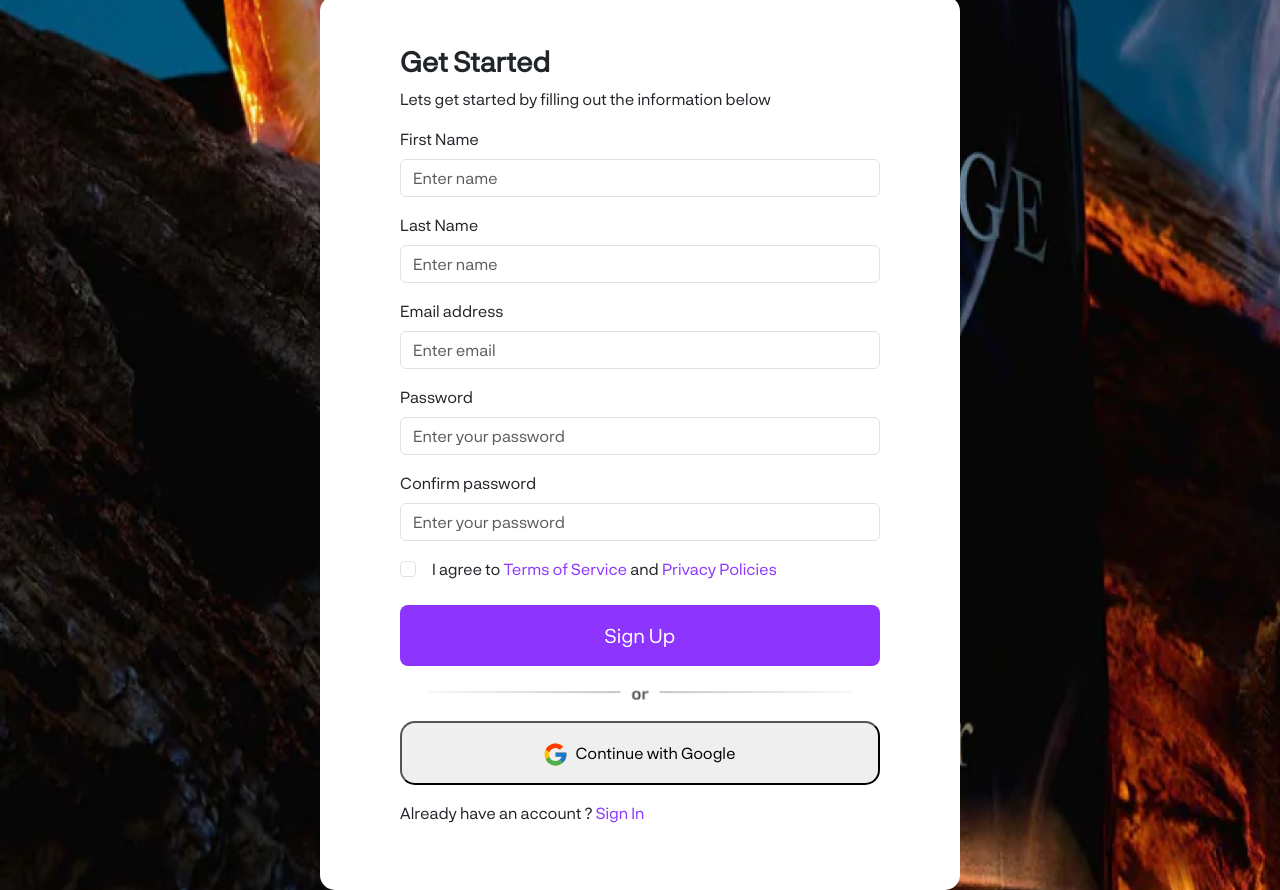
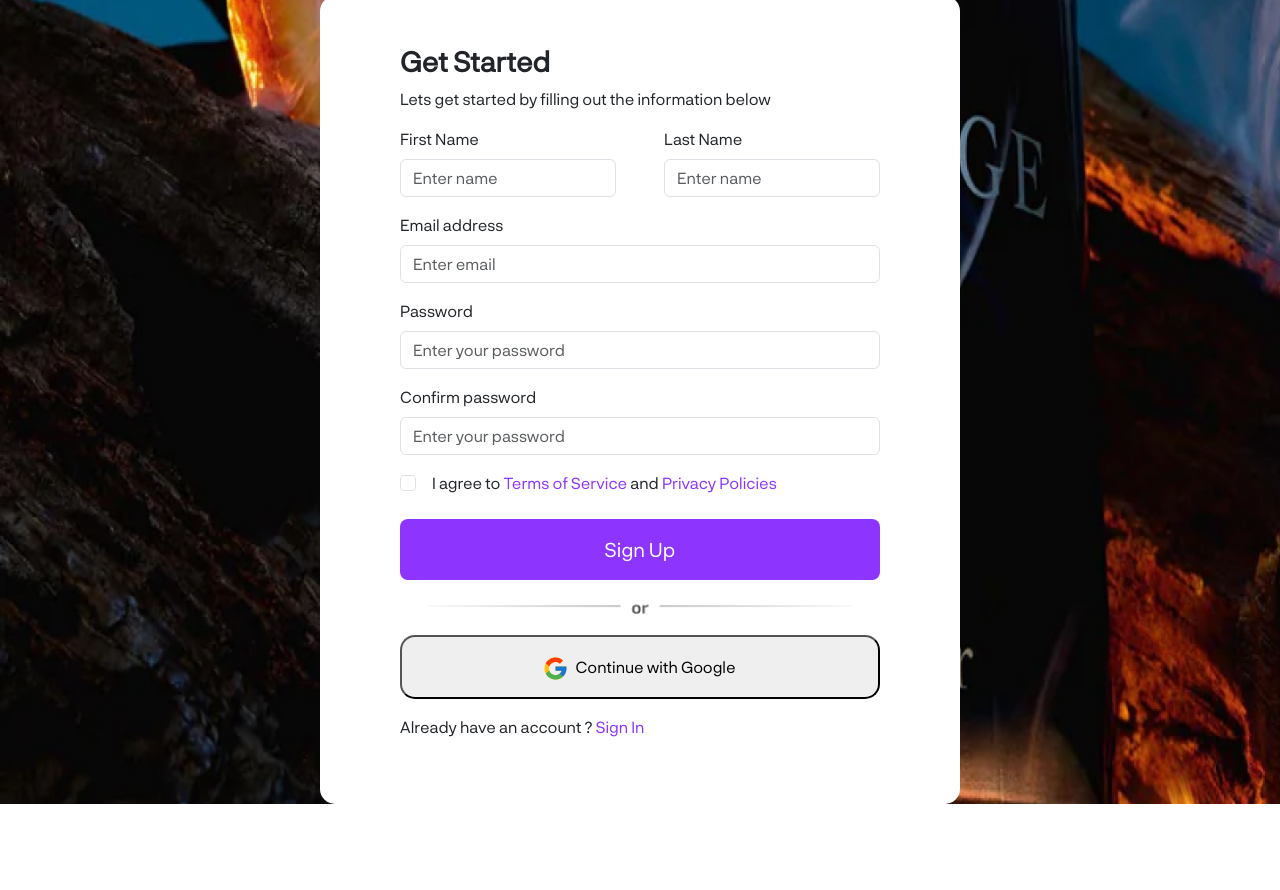
Before and after one commit to Bhee15/mern-perfumery, a React (Vite) app in the folder client/: page /auth/signup in a window 1280 px wide. Shown: the part 400-1290 px from the top of the page. After the commit the page ends 1204 px from the top, so only its background shows below. Built offline with nearby package versions, Linux system fonts and the light colour scheme; a web font is replaced by a local one.

Commit message:
fixes: worked on Login.jsx

```diff
--- a/client/src/auth/Login.jsx
+++ b/client/src/auth/Login.jsx
@@ -13,7 +13,7 @@ const Login = () => {
   return (
     <>
     <main className='sign-in-container'>
-    <nav className='d-none d-lg-block'>
+    <nav>
         <div className='text-decoration-none d-flex gap-2 p-5'>
           <Link to='/'>
             <img src={navLogo} alt='company-logo' />
@@ -22,11 +22,13 @@ const Login = () => {
         </div>
       </nav>
 
-    <section className='container d-flex flex-column justify-content-center align-items-center'>
+    <section className='container d-flex flex-column justify-content-center align-items-center login-sec'>
       <div className='form-container d-flex flex-column'>
+      <form className=''>
+        <div className=''>
       <h2 className='login-head'>Welcome Back</h2>
       <p>Fill in your information to access your account.</p>
-      <form >
+        </div>
       <Form.Group className="mb-3" controlId="formBasicEmail">
         <Form.Label>Email address</Form.Label>
         <Form.Control type="email" placeholder="Enter email" />
@@ -40,9 +42,10 @@ const Login = () => {
         <Form.Check type="checkbox" label="Remember me" />
         <Link className='text-danger text-decoration-none'> Forgot Password</Link>
       </Form.Group>
-      <Button variant="primary" type="submit" className="sign-in-btn w-100">
-        Sign In
-      </Button>
+      <div>
+        <button type='submit' className='sign-in-btn w-100 text-white'>
+          Sign In
+        </button>
        <img src={frame} alt="frame-divider" className='mt-3 w-100'/>
        <button className='btn-2 w-100 mt-3' type='submit' onClick={navigateToGoogle}>
               <svg
@@ -75,6 +78,7 @@ const Login = () => {
 
 
        <p className='mt-3'>Don't have an account ? <Link to="/auth/signup" className='text-decoration-none sign-up-text'>Sign Up</Link> </p>
+      </div>
       </form>
       </div>
     </section>
--- a/client/src/auth/Signup.jsx
+++ b/client/src/auth/Signup.jsx
@@ -13,7 +13,7 @@ const Signup = () => {
   return (
     <>
     <main className='sign-up-container'>
-    <nav className='d-none d-lg-block'>
+    <nav>
         <div className='text-decoration-none d-flex gap-2 p-5'>
           <Link to='/'>
             <img src={navLogo} alt='company-logo' />
@@ -27,6 +27,7 @@ const Signup = () => {
       <h2 className='sign-up-head'>Get Started</h2>
       <p>Lets get started by filling out the information below</p>
       <form >
+        <div className='d-flex justify-content-between'>
       <Form.Group className="mb-3" controlId="formBasicFirstName">
         <Form.Label>First Name</Form.Label>
         <Form.Control type="text" placeholder="Enter name" />
@@ -35,6 +36,7 @@ const Signup = () => {
         <Form.Label>Last Name</Form.Label>
         <Form.Control type="text" placeholder="Enter name" />
       </Form.Group>
+        </div>
       <Form.Group className="mb-3" controlId="formBasicEmail">
         <Form.Label>Email address</Form.Label>
         <Form.Control type="email" placeholder="Enter email" />
@@ -52,9 +54,10 @@ const Signup = () => {
         <Form.Check type="checkbox"/>
         <Form.Label> I agree to <span>Terms of Service</span> and <span>Privacy Policies</span></Form.Label>
       </Form.Group>
-      <Button variant="primary" type="submit" className="sign-in-btn w-100">
-        Sign Up
-      </Button>
+      <div>
+       <button type='submit' className='sign-up-btn w-100 text-white'>
+          Sign Up
+        </button>
        <img src={frame} alt="frame-divider" className='mt-3 w-100' />
        <button className='btn-2 w-100 mt-3' type='submit' onClick={navigateToGoogle}>
               <svg
@@ -85,6 +88,7 @@ const Signup = () => {
               Continue with Google
             </button>
        <p className='mt-3'>Already have an account ? <Link to="/auth/login" className='text-decoration-none login-link'>Sign In</Link></p>
+      </div>
       </form>
       </div>
     </section>
--- a/client/src/styles/Login.css
+++ b/client/src/styles/Login.css
@@ -11,6 +11,7 @@
     border-radius: 15px;
     font-family: newrial-gotesk;
 }
+
 .btn-2{
     width: 100%;
     max-width: 482px;
@@ -22,3 +23,8 @@
     font-size: 28px;
     line-height: 33.6px;
 }
+
+@media(max-width:765px){
+
+
+}
```
